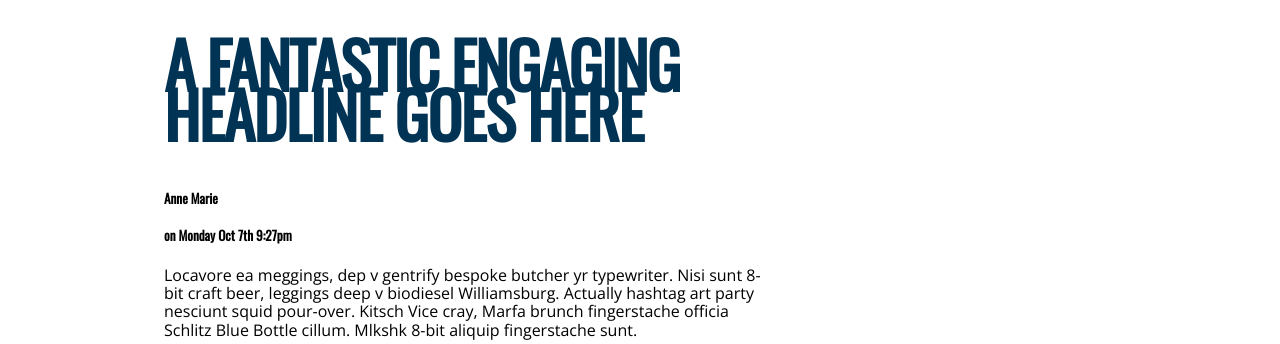
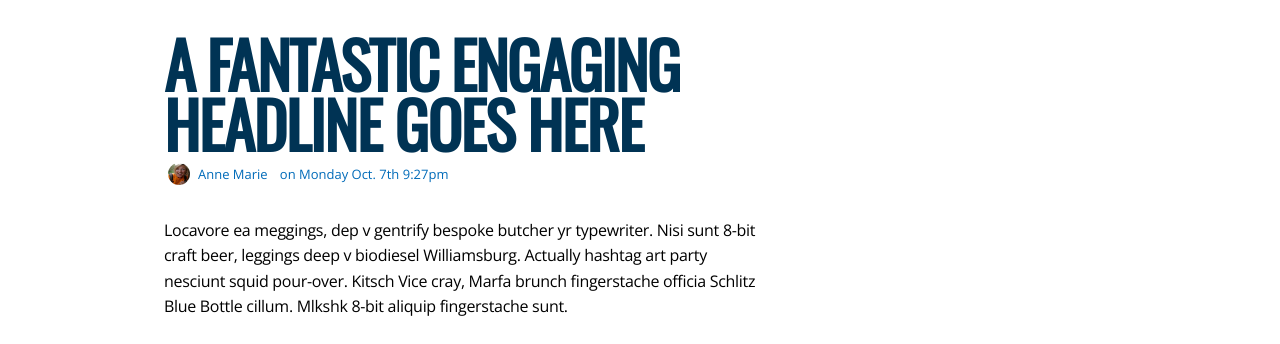
Before and after one commit to rosierosier/1.4-pixel-perfect-header, a plain HTML site: page index.html in a window 1280 px wide. Shown: the part 545-889 px from the top of the page. Drawn offline with nearby package versions, Linux system fonts and the light colour scheme.

Commit message:
added image and updated index and styles

```diff
--- a/index.html
+++ b/index.html
@@ -29,9 +29,9 @@
       <h3 class="subhead">Headline Goes Here</h3>
     </div>
     <div class="by-line">
-      <img src="">
+      <img src="images/kj-headshot.jpeg">
       <h5>Anne Marie</h5>
-      <h5>on Monday Oct 7th 9:27pm</h5>
+      <h5>on Monday Oct. 7th 9:27pm</h5>
     </div>
     <div class="blog-text">
       <p>Locavore ea meggings, dep v gentrify bespoke butcher yr typewriter. Nisi sunt 8-bit craft beer, leggings deep v biodiesel Williamsburg. Actually hashtag art party nesciunt squid pour-over. Kitsch Vice cray, Marfa brunch fingerstache officia Schlitz Blue Bottle cillum. Mlkshk 8-bit aliquip fingerstache sunt.</p>
@@ -63,7 +63,7 @@
   </div>
   <div class="sidebar">
     <div class="author">
-      <img src="">
+      <img src="images/kj-headshot.jpeg">
       <h2>ANNE MARIE</h2>
       <a href="">Twitter</a>
       <a href="">Facebook</a>
--- a/styles.css
+++ b/styles.css
@@ -138,6 +138,44 @@ h3 {
 }
 
 .subhead {
-  margin-top: -24px;
+  margin-top: -3px;
   letter-spacing: -1.4px;
+  line-height: 80%;
 }
+
+.by-line {
+  margin-left: 4px;
+  margin-bottom: 0px;
+}
+
+.by-line img {
+  display: inline-block;
+  border-radius: 100%;
+  max-width: 100%;
+  width: 22px;
+  height: 22px;
+  vertical-align: bottom;
+  margin-bottom: 0;
+  margin-top: 8px;
+  float: left;
+}
+
+.by-line h5 {
+  font-family: 'Open Sans', sans-serif;
+  color: #006bb9;
+  font-size: 13px;
+  display: inline-block;
+  padding-left: 5px;
+  font-weight: lighter;
+  clear: left;
+  margin-top: 12px;
+  margin-left: 3px;
+}
+
+.blog-text p{
+  margin-top: 14.1px;
+  margin-bottom: 5px;
+  letter-spacing: -0.3px;
+  padding-bottom: 13px;
+  line-height: 1.59;
+}
```
Also changed, not shown: images/kj-headshot.jpeg (added).
